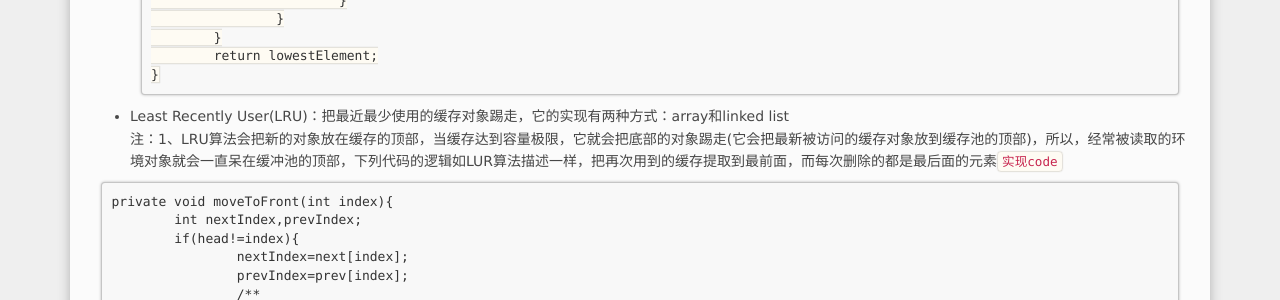
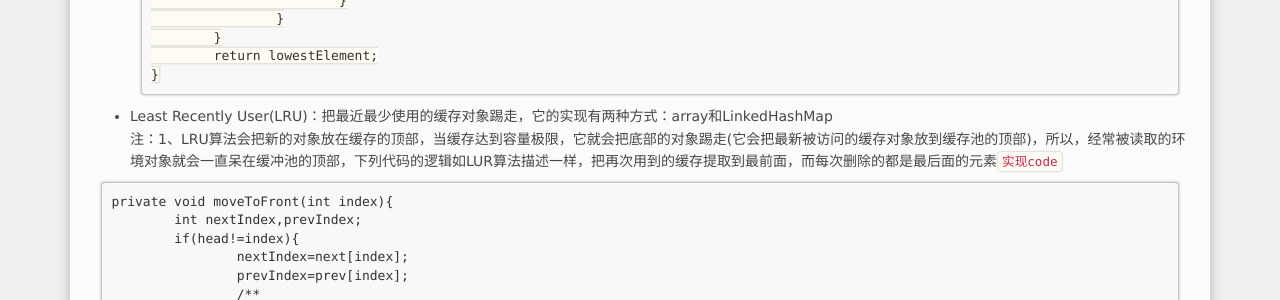
Before and after one commit to jackzhao29/jackzhao29.github.com, a Jekyll site: the page built from _posts/2015-05-05-什么是缓存以及有哪些实现缓存的算法.md, in a window 1280 px wide and 900 px high, scrolled down 1125 px. Shown: the part 152-452 px from the top of the window. Built offline with Jekyll 4.4.1, drawn with Linux system fonts in a browser that asks for light colours; Markdown is read by kramdown in place of the engine named in the settings; comment, search, counter and statistics services are not loaded.

Commit message:
update blog

````diff
--- a/_posts/2015-05-05-什么是缓存以及有哪些实现缓存的算法.md
+++ b/_posts/2015-05-05-什么是缓存以及有哪些实现缓存的算法.md
@@ -69,7 +69,7 @@ tags: [cache]
   	return lowestElement;
   }
   ```
-* Least Recently User(LRU)：把最近最少使用的缓存对象踢走，它的实现有两种方式：array和linked list <br>
+* Least Recently User(LRU)：把最近最少使用的缓存对象踢走，它的实现有两种方式：array和LinkedHashMap <br>
   注：1、LRU算法会把新的对象放在缓存的顶部，当缓存达到容量极限，它就会把底部的对象踢走(它会把最新被访问的缓存对象放到缓存池的顶部)，所以，经常被读取的环境对象就会一直呆在缓冲池的顶部，下列代码的逻辑如LUR算法描述一样，把再次用到的缓存提取到最前面，而每次删除的都是最后面的元素```实现code```
 
 ```
````
